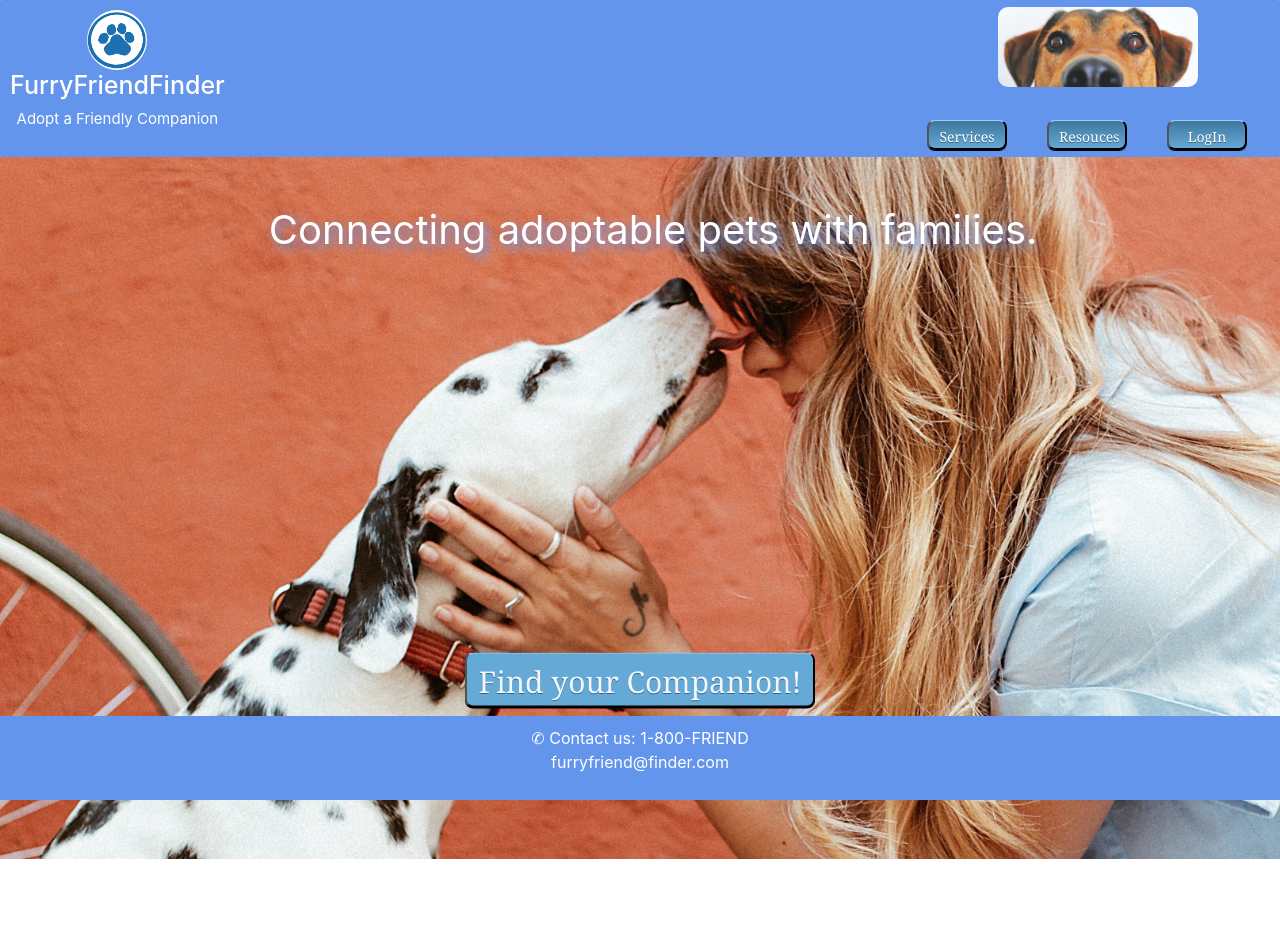
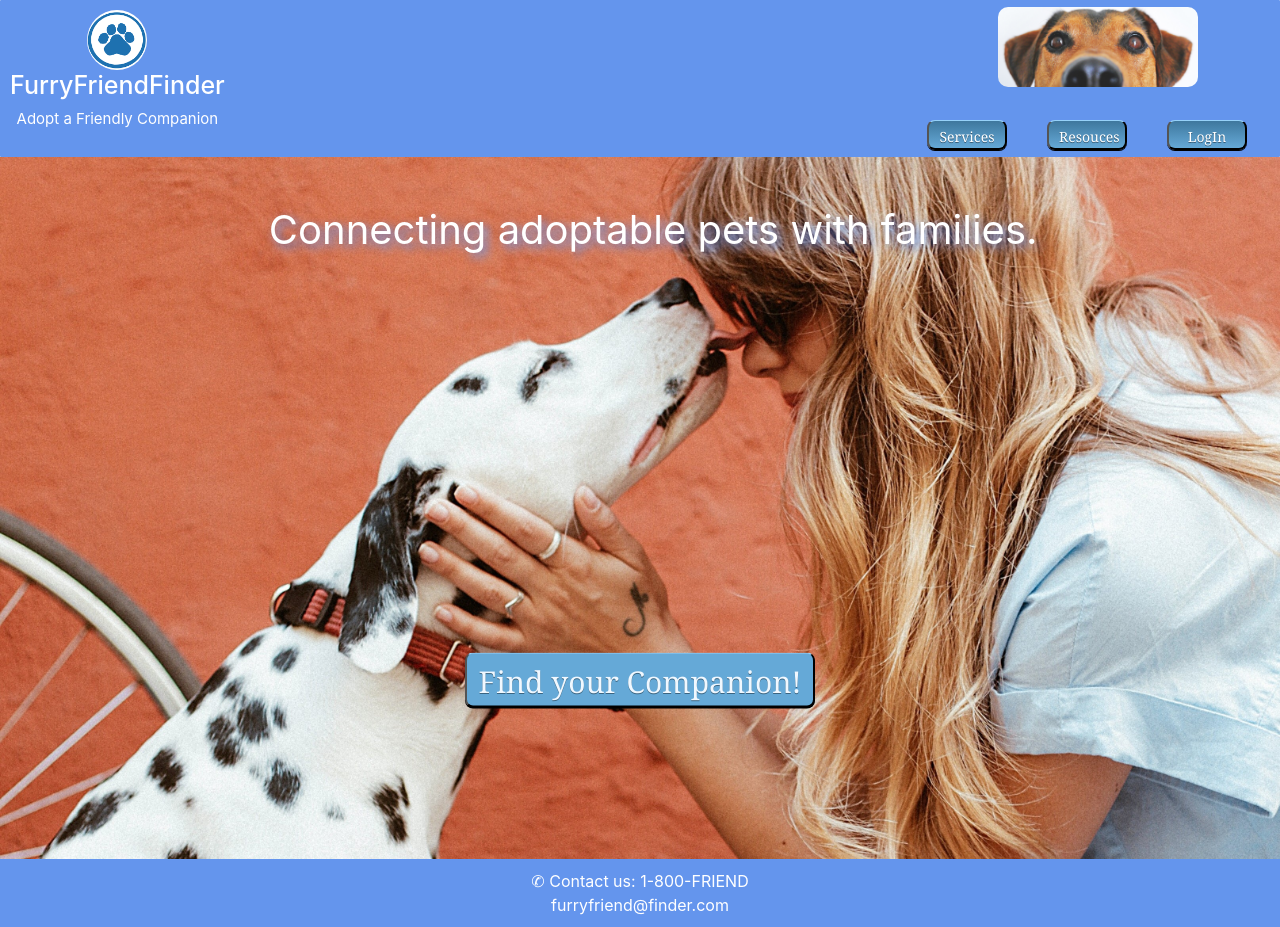
Before and after one commit to Gen081/FurryFriends, a React (Create React App) app in the folder client/: page / in a window 1280 px wide. Before the commit the page ends 859 px from the top, so only its background shows below. Built offline with nearby package versions, Linux system fonts and the light colour scheme.

Commit message:
fixed position of the footer

```diff
--- a/client/src/assets/stylesheets/footer.css
+++ b/client/src/assets/stylesheets/footer.css
@@ -1,6 +1,10 @@
 footer {
     background-color: cornflowerblue;
     width: 100vw;
-    position: fixed;
+    position: static;
     bottom: 0;
 }
+
+footer > ul {
+    margin: 0;
+}
```
